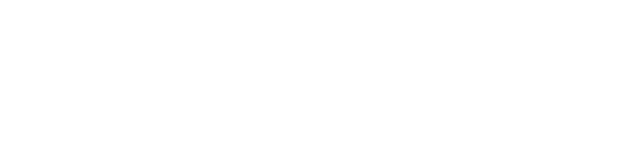
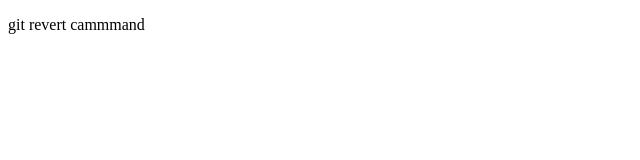
Before and after one commit to ritiklonare123/new-repo, a plain HTML site: page index.html in a window 1280 px wide. Shown: the whole page, without its empty margins (0-640 px from the left). Drawn offline with Linux system fonts and the light colour scheme.

Commit message:
git revert cammand

```diff
--- a/index.html
+++ b/index.html
@@ -6,6 +6,6 @@
     <title>Document</title>
 </head>
 <body>
-
+<p>git revert cammmand</p>
 </body>
 </html>
```
